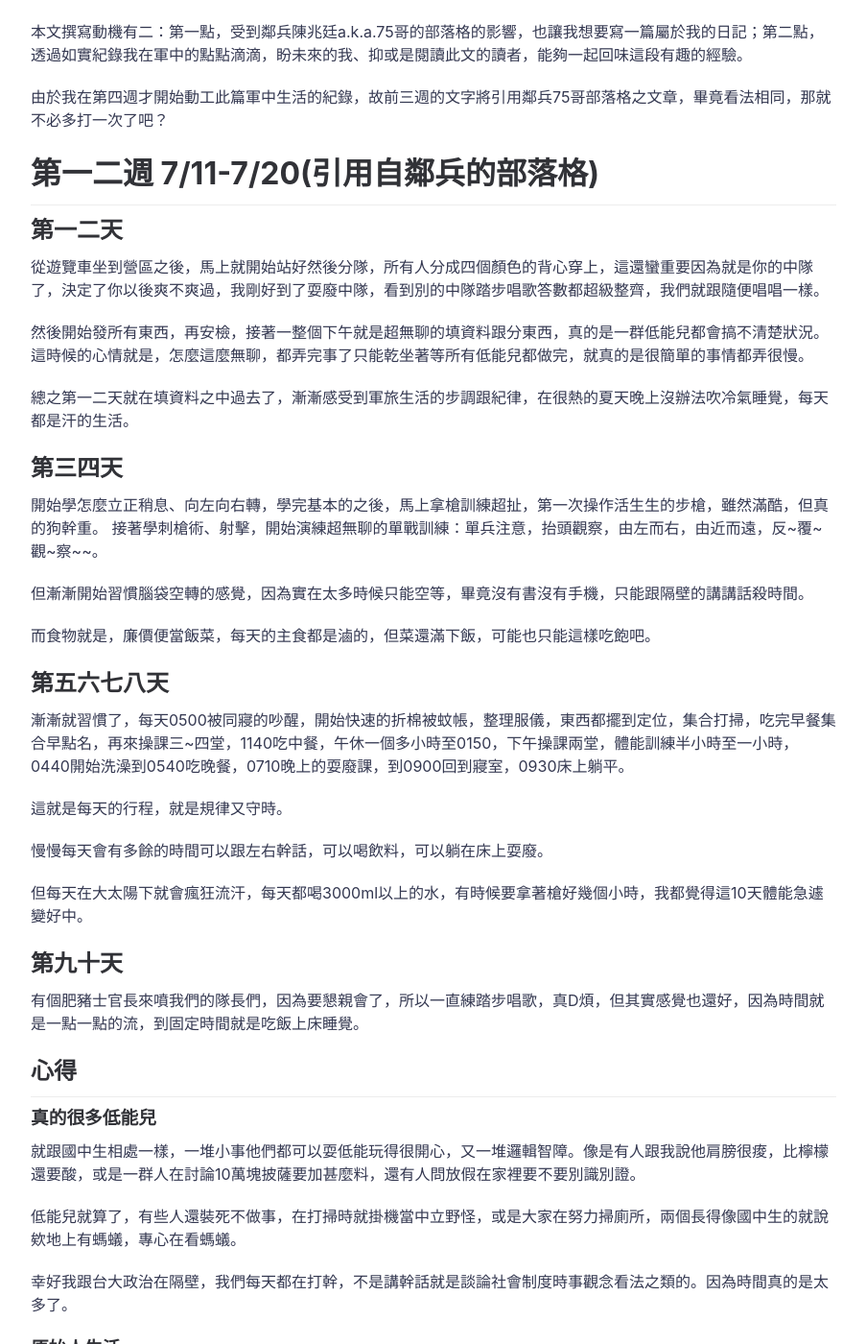
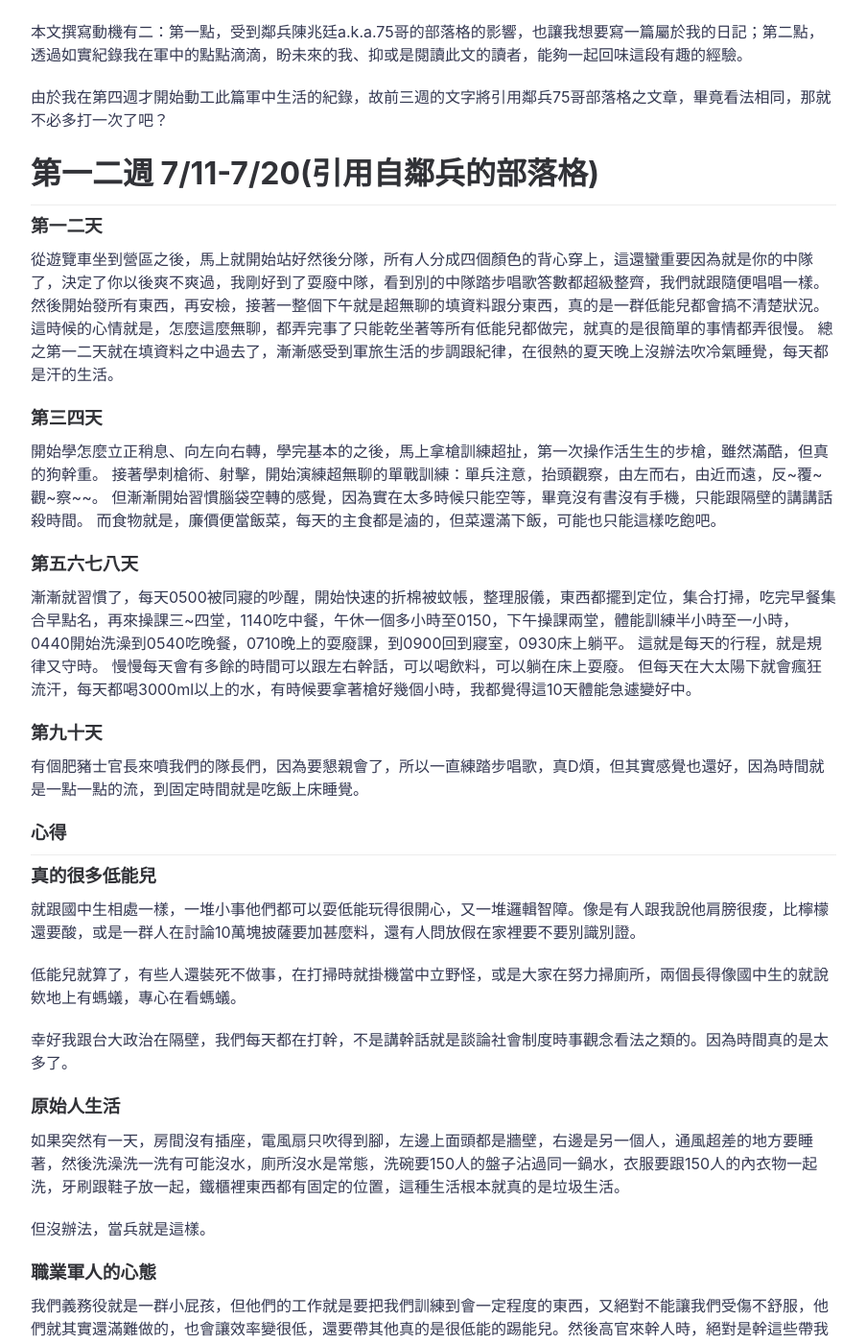
Before and after one commit to poi0905/blog, a Jekyll site: the page built from _posts/2019-09-04-military-life.md, in a window 1280 px wide and 1400 px high, scrolled down 816 px. Shown: the whole window at 96% size, without its empty margins (188-1091 px from the left). Built offline with Jekyll 4.4.1, drawn with Linux system fonts in a browser that asks for light colours; comment, search, counter and statistics services are not loaded.

Commit message:
2020/7/2

```diff
--- a/_posts/2019-09-04-military-life.md
+++ b/_posts/2019-09-04-military-life.md
@@ -19,44 +19,32 @@ categories: [日記]
 
 ***
 
-## 第一二天
+### 第一二天
 
 從遊覽車坐到營區之後，馬上就開始站好然後分隊，所有人分成四個顏色的背心穿上，這還蠻重要因為就是你的中隊了，決定了你以後爽不爽過，我剛好到了耍廢中隊，看到別的中隊踏步唱歌答數都超級整齊，我們就跟隨便唱唱一樣。
-
 然後開始發所有東西，再安檢，接著一整個下午就是超無聊的填資料跟分東西，真的是一群低能兒都會搞不清楚狀況。
 這時候的心情就是，怎麼這麼無聊，都弄完事了只能乾坐著等所有低能兒都做完，就真的是很簡單的事情都弄很慢。
-
 總之第一二天就在填資料之中過去了，漸漸感受到軍旅生活的步調跟紀律，在很熱的夏天晚上沒辦法吹冷氣睡覺，每天都是汗的生活。
 
-
-
-## 第三四天
+### 第三四天
 
 開始學怎麼立正稍息、向左向右轉，學完基本的之後，馬上拿槍訓練超扯，第一次操作活生生的步槍，雖然滿酷，但真的狗幹重。
 接著學刺槍術、射擊，開始演練超無聊的單戰訓練：單兵注意，抬頭觀察，由左而右，由近而遠，反~覆~觀~察~~。
-
 但漸漸開始習慣腦袋空轉的感覺，因為實在太多時候只能空等，畢竟沒有書沒有手機，只能跟隔壁的講講話殺時間。
-
 而食物就是，廉價便當飯菜，每天的主食都是滷的，但菜還滿下飯，可能也只能這樣吃飽吧。
 
-
-## 第五六七八天
+### 第五六七八天
 
 漸漸就習慣了，每天0500被同寢的吵醒，開始快速的折棉被蚊帳，整理服儀，東西都擺到定位，集合打掃，吃完早餐集合早點名，再來操課三~四堂，1140吃中餐，午休一個多小時至0150，下午操課兩堂，體能訓練半小時至一小時，0440開始洗澡到0540吃晚餐，0710晚上的耍廢課，到0900回到寢室，0930床上躺平。
-
 這就是每天的行程，就是規律又守時。
-
 慢慢每天會有多餘的時間可以跟左右幹話，可以喝飲料，可以躺在床上耍廢。
-
 但每天在大太陽下就會瘋狂流汗，每天都喝3000ml以上的水，有時候要拿著槍好幾個小時，我都覺得這10天體能急遽變好中。
 
-
-## 第九十天
+### 第九十天
 
 有個肥豬士官長來噴我們的隊長們，因為要懇親會了，所以一直練踏步唱歌，真D煩，但其實感覺也還好，因為時間就是一點一點的流，到固定時間就是吃飯上床睡覺。
 
-
-## 心得
+### 心得
 
 ___
 
```
